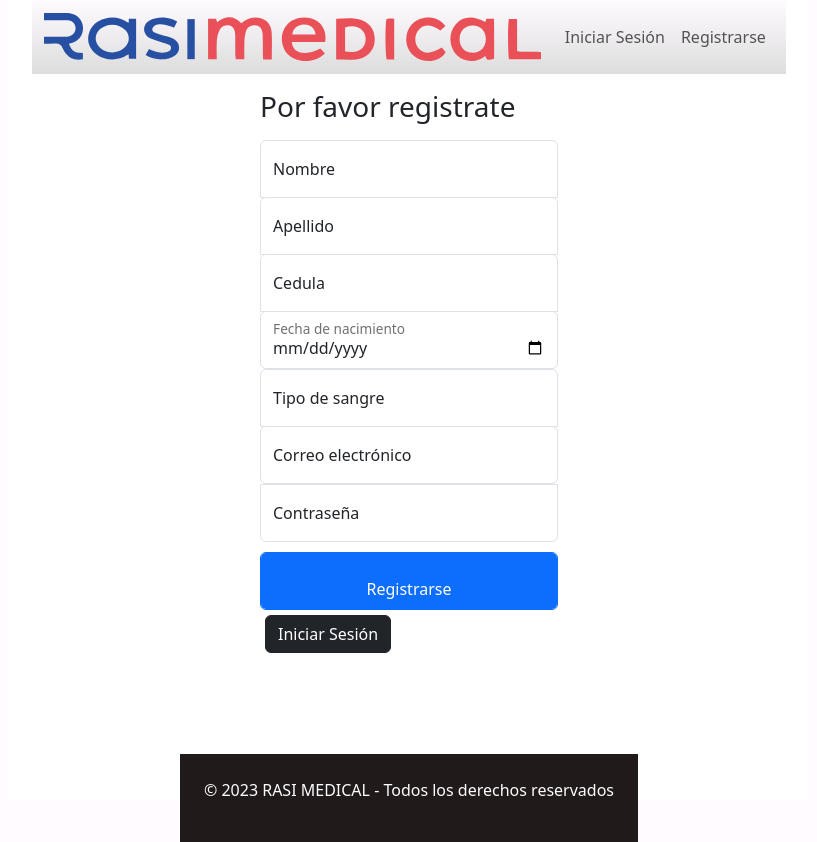
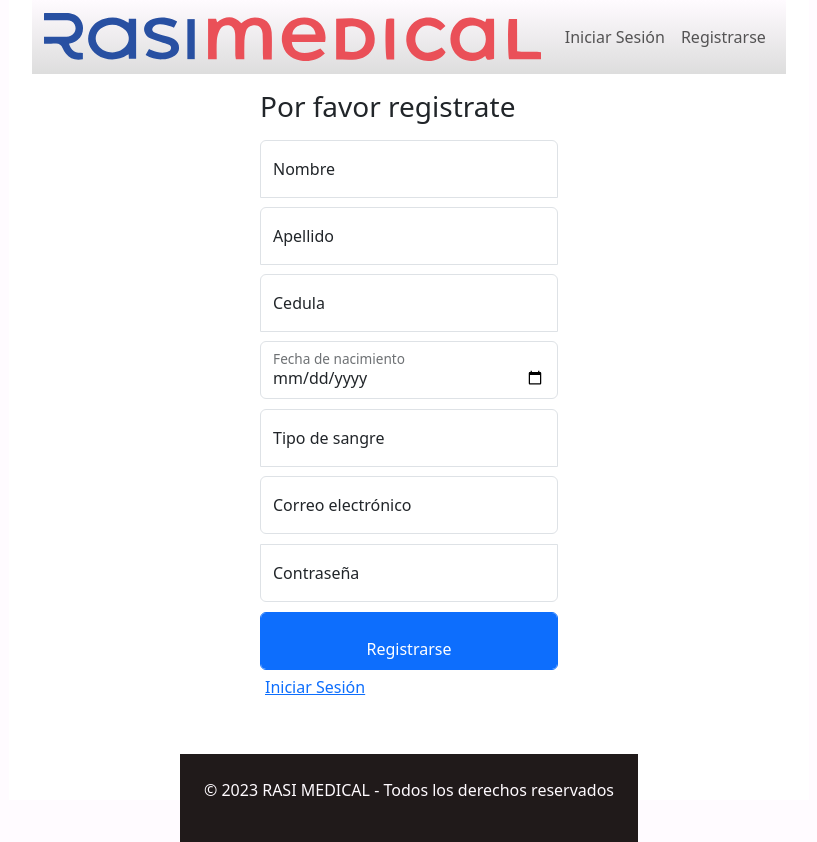
Before and after one commit to RaulRinconX/flask-app-web, a Flask app: page /signup/ in a window 1280 px wide. Shown: the whole page, without its empty margins (231-1048 px from the left). Run offline with Flask 3, Linux system fonts and the light colour scheme; parts of the project's set-up code (start-up, migrations or seed data) failed here and were passed over; some libraries are stand-ins or nearby versions.

Commit message:
signup template button

```diff
--- a/src/static/css/signup.css
+++ b/src/static/css/signup.css
@@ -27,3 +27,17 @@ body {
   border-top-left-radius: 0;
   border-top-right-radius: 0;
 }
+.form-floating {
+  margin-bottom: 10px;
+}
+
+.login-instead {
+  margin-top: 10px;
+  text-align: center;
+  width: 100%;
+}
+
+.form-control {
+  height: 50px;
+  padding: 0.5rem;
+}
--- a/src/templates/auth/signup.html
+++ b/src/templates/auth/signup.html
@@ -51,9 +51,9 @@
         {% endfor %}
         {% endif %}
         {% endwith %}
-       <input type="submit" value="Registrarse" class="form-control btn btn-primary " name="">
+       <input type="submit" value="Registrarse" class="form-control btn btn-primary" name="">
        <p style="padding:5px;">
-       <a href="/login" class="btn btn-dark ">Iniciar Sesión</a></p>
+       <a href="/login" class="login-instead">Iniciar Sesión</a></p>
 
       </div>
   </form>
```
